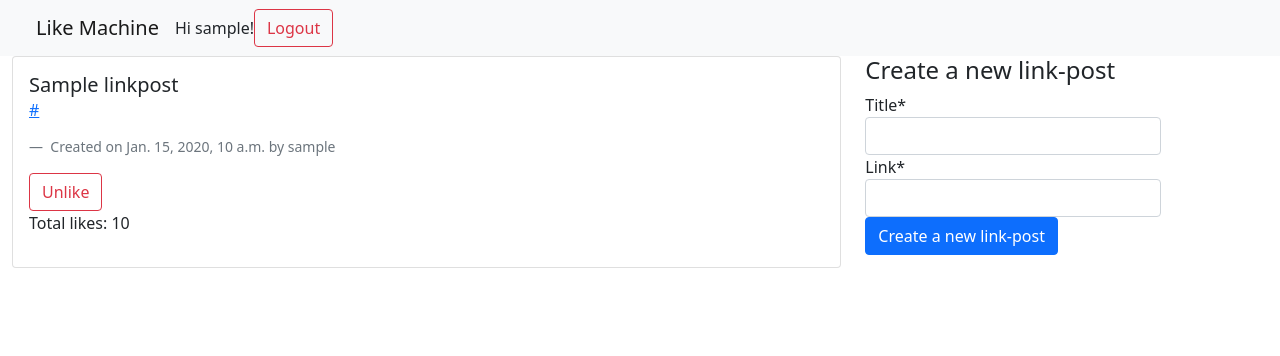
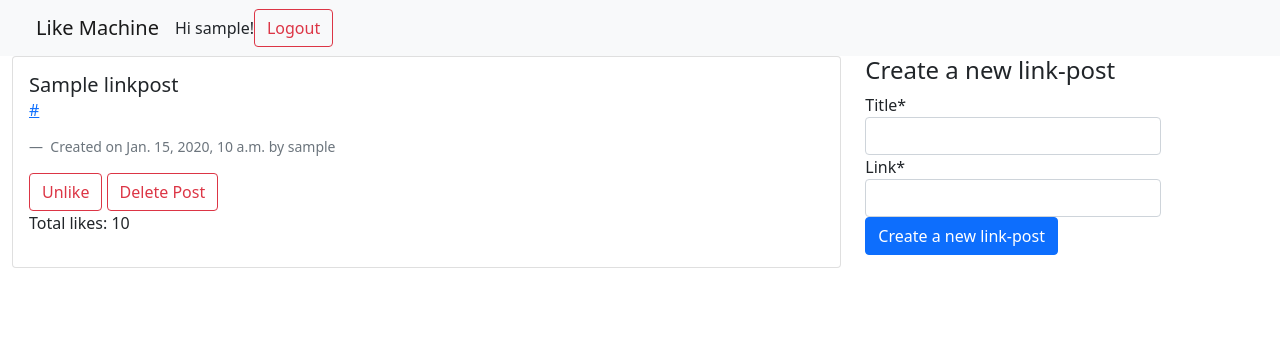
Before and after one commit to raviindorey/LikeMachine, a Django app: page / in a window 1280 px wide. Shown: the top 356 px of the page. Run offline with Django 3.2, Linux system fonts and the light colour scheme; a user stored in the database is signed in; tables that the repository leaves empty hold one stand-in row (values such as "Sample post"); some libraries are stand-ins or nearby versions.

Commit message:
Templates for deleting a post

```diff
--- a/templates/_base.html
+++ b/templates/_base.html
@@ -72,6 +72,22 @@
       integrity="sha384-gtEjrD/SeCtmISkJkNUaaKMoLD0//ElJ19smozuHV6z3Iehds+3Ulb9Bn9Plx0x4"
       crossorigin="anonymous"
     ></script>
+
+    <script src="https://cdn.jsdelivr.net/npm/js-cookie@2/src/js.cookie.min.js"></script>
+    <script>
+      var csrftoken = Cookies.get('csrftoken');
+      function csrfSafeMethod(method) {
+        // these methods don't need csrf protection
+        return /^(GET | HEAD | OPTIONS | TRACE)$/.test(method);
+      }
+      $.ajaxSetup({
+        beforeSend: function (xhr, settings) {
+          if (!csrfSafeMethod(settings.type) && !this.crossDomain) {
+            xhr.setRequestHeader('X-CSRFToken', csrftoken);
+          }
+        },
+      });
+    </script>
     {% block scripts %} {% endblock scripts %}
   </body>
 </html>
--- /dev/null
+++ b/templates/home/delete_button.html
@@ -0,0 +1,33 @@
+{% if link.author == user %}
+<button
+  href="#"
+  class="delete-button btn btn-outline-danger"
+  id="{{ link.id }}"
+  data-id="{{ link.id }}"
+  data-action="delete"
+>
+  Delete Post
+</button>
+{% endif %}
+
+<script>
+  $('button.delete-button').click(function (e) {
+    e.stopImmediatePropagation();
+    e.preventDefault();
+    $.post(
+      '{% url "home:delete_link_post" %}',
+      {
+        id: $(this).data('id'),
+        action: $(this).data('action'),
+      },
+      function (data) {
+        if (data['status'] == 'ok') {
+          var link_post_id = data['link_post_id'];
+          var link_post_id_selector = '#card-' + link_post_id;
+          // update DOM
+          $(link_post_id_selector).remove();
+        }
+      }
+    );
+  });
+</script>
--- a/templates/home/homepage.html
+++ b/templates/home/homepage.html
@@ -2,7 +2,7 @@
 <div class="row">
   <div class="col-8">
     {% for link in links %}
-    <div class="card">
+    <div class="card" id="card-{{ link.id }}">
       <div class="card-body">
         <h5 class="card-title">{{ link.title }}</h5>
         <h6 class="card-subtitle mb-2 text-muted">
@@ -16,6 +16,7 @@
         </figcaption>
         <!-- include ajax button -->
         {% include 'home/like_button.html' %}
+        {% include 'home/delete_button.html' %}
         <p>
           Total likes:
           <span class="likes-count" id="likes-count-{{ link.id }}"
--- a/templates/home/like_button.html
+++ b/templates/home/like_button.html
@@ -9,22 +9,6 @@
   {% if link in user_likes %} Unlike {% else %} Like {% endif %}
 </button>
 {% endif %}
-
-<script src="https://cdn.jsdelivr.net/npm/js-cookie@2/src/js.cookie.min.js"></script>
-<script>
-  var csrftoken = Cookies.get('csrftoken');
-  function csrfSafeMethod(method) {
-    // these methods don't need csrf protection
-    return /^(GET | HEAD | OPTIONS | TRACE)$/.test(method);
-  }
-  $.ajaxSetup({
-    beforeSend: function (xhr, settings) {
-      if (!csrfSafeMethod(settings.type) && !this.crossDomain) {
-        xhr.setRequestHeader('X-CSRFToken', csrftoken);
-      }
-    },
-  });
-</script>
 
 <script>
   $('button.like-button').click(function (e) {
```
